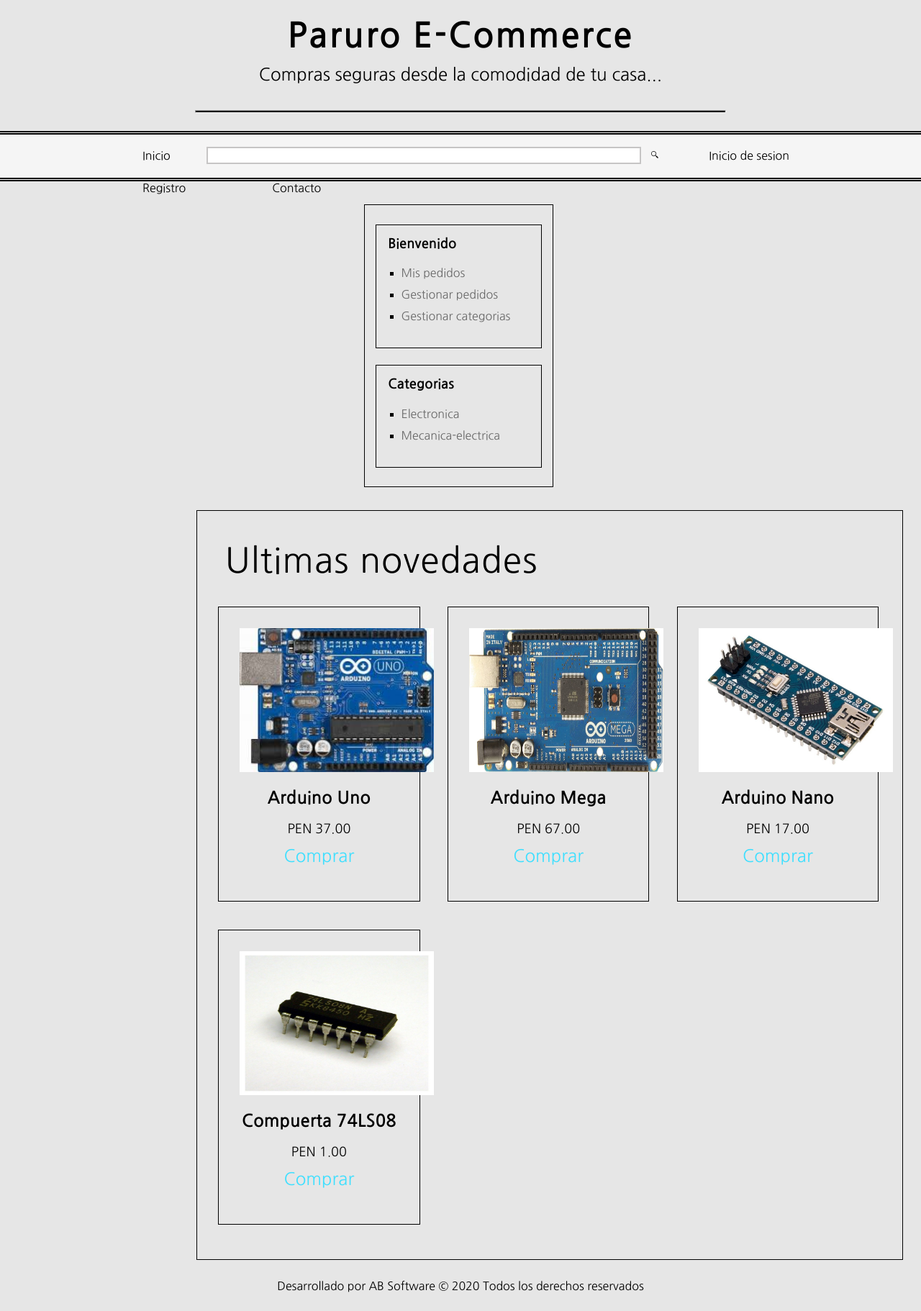
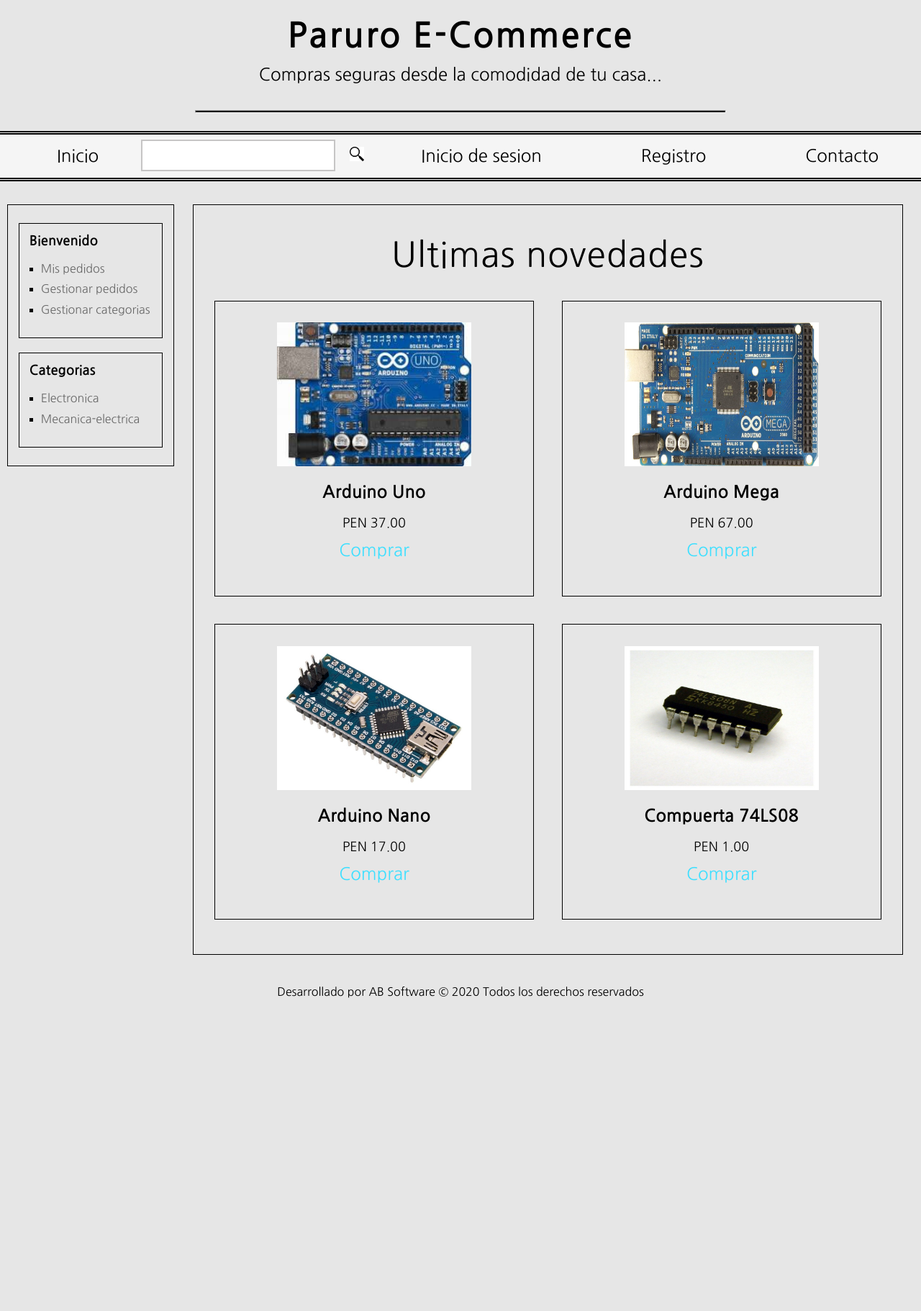
Before and after one commit to LeonardoTorresDev/Paruro-E-Commerce, a PHP site: page /Dev/maqueta.html in a window 1280 px wide. Shown: the whole page at 72% size. After the commit the page ends 1387 px from the top, so only its background shows below. Run offline with PHP 8.4, Linux system fonts and the light colour scheme.

Commit message:
responsive

```diff
--- a/Proyecto/assets/styles/styles.css
+++ b/Proyecto/assets/styles/styles.css
@@ -21,8 +21,6 @@ a:visited{
 a:hover{
     color: #F16161;
 }
-
-
 
 #header{
     text-align: center;
@@ -52,26 +50,69 @@ a:hover{
     margin-right: 20%;
 }
 
-
+/*NAV BAR*/
 #menu{
     clear: both;
     background: whitesmoke;
     height: 60px;
     border-top: 5px double black;
     border-bottom: 5px double black;
-
-
 }
 #menu ul{
+    justify-content: center;
     list-style: none;
     text-decoration:none;
     margin-top: 0.5%;
-    margin-left: 8%;
-    padding-left: 2%;
 }
 #menu ul li{
     line-height: 25px;
     float: left;
+}
+
+.menu_lista{
+    display: flex;
+    flex-flow: row wrap;
+    font-size: 1.5em;
+}
+
+.menu_barra{
+    flex: 5 1 auto;
+}
+
+.menu_el{
+    flex: 1 1 auto;
+}
+
+.busq{
+    display: flex;
+    justify-content: center;
+    flex-flow: row nowrap;
+}
+
+.busqBarra{
+    flex: 10 1 auto;
+    align-content: center;
+    width: 90%;
+    height: 40px;
+    border: 2px solid #C6C5C5;
+}
+
+#menu ul li input[type="text"]:focus{
+    border: 2px solid black;
+
+}
+#menu ul li input[type="text"]:hover{
+    border: 2px solid #5B5B5B;
+
+}
+
+.busqBoton{
+    margin-top: 2px;
+    flex: 1 1 auto;
+    margin-left: 20px;
+    margin-top: 10px;
+    height: 1.5em;
+    width: 1.5em;
 }
 #menu ul li a{
     display: block;
@@ -80,6 +121,7 @@ a:hover{
 #menu a{
     display: inline-block;
     text-decoration: none;
+    text-align: center;
     padding: 10px;
     padding-left: 50px;
     padding-right:50px;
@@ -89,42 +131,70 @@ a:hover{
     color: #736D6D;
     border-bottom: 2px solid black;
 }
-#menu ul li input[type="text"]{
-    margin-top: 10px;
-    width: 600px;
-    height: 20px;
-    border: 2px solid #C6C5C5;
+/*Contenedor padre*/
+.contenido{
+    display: flex;
+    flex-flow: row nowrap;
+}
+/*LATERAL*/
+#lateral{
+    flex: 2 1 auto;
+    float:left;
+    margin-top: 2.5%;
+    margin-left: 10px;
+    margin-right: 2%;
+    min-width: 200px;
+    border: 1px solid black;
+    padding: 15px;
+    height: max-content;
 
 }
-#menu ul li input[type="text"]:focus{
-    margin-top: 10px;
-    width: 600px;
-    height: 20px;
-    border: 2px solid black;
-
+#lateral ul{
+    text-decoration:none;
+    list-style: square;
+    margin-left:15%;
+    margin-bottom: 15%;
 }
-#menu ul li input[type="text"]:hover{
-    margin-top: 10px;
-    width: 600px;
-    height: 20px;
-    border: 2px solid #5B5B5B;
-
+#lateral ul li{
+    margin-top: 3%;
+    margin-bottom: 5%;
 }
-#menu ul li input[type="image"]{
-    margin-left: 10px;
-    height: 10px;
+#lateral h3{
+    padding:7%;
+}
+#lateral a{
+    text-decoration: none;
+}
+#login{
+    margin-top: 5%;
+    border: 1px solid black;
+    margin-bottom: 10%;
+}
+#categorias{
+    border: 1px solid black;
+    margin-bottom: 5%;
+}
+#lateral ul li a{
+    color: #696969;
+}
+#lateral ul li a:hover{
+    color: black;
 }
 
-
+/*CENTRAL*/
 #central{
     float:right;
-    width: 75%;
+    flex: 9 1 auto;
     height: auto;
     min-height: 900px;
     border: 1px solid black;
     margin-right: 25px;
     margin-top: 2.5%;
     padding: 10px;
+
+    display: flex;
+    flex-flow: row wrap;
+    justify-content: space-around;
 }
 #central h1{
     font-size: 48px;
@@ -134,7 +204,12 @@ a:hover{
     letter-spacing: 1px;
     padding: 3%;
 }
-
+.ultimasnovedades{
+    flex: 1 1 auto;
+    text-align: center;
+    width: 100%;
+    height: min-content;
+}
 
 .product img{
     width: 270px;
@@ -142,8 +217,8 @@ a:hover{
     padding: 10px;
 }
 .product{
-    width: 25%;
     text-align:center;
+    height: min-content;
     border: 1px solid black;
     float: left;
     margin-left: 2%;
@@ -151,6 +226,8 @@ a:hover{
     padding: 2%;
     margin-bottom: 4%;
     padding-bottom: 5%;
+
+    flex: 1 1 auto;
 }
 .product h2{
     font-size: 24px;
@@ -225,51 +302,23 @@ input[type="email"],select{
     display: block;
     color: #F16161;
 }
-#lateral{
-    width: 18%;
-    float:left;
-    margin-top: 2.5%;
-    margin-left: 10px;
-    border: 1px solid black;
-    padding: 15px;
-    height: auto;
-
-}
-#lateral ul{
-    text-decoration:none;
-    list-style: square;
-    margin-left:15%;
-    margin-bottom: 15%;
-}
-#lateral ul li{
-    margin-top: 3%;
-    margin-bottom: 5%;
-}
-#lateral h3{
-    padding:7%;
-}
-#lateral a{
-    text-decoration: none;
-}
-#login{
-    margin-top: 5%;
-    border: 1px solid black;
-    margin-bottom: 10%;
-}
-#categorias{
-    border: 1px solid black;
-    margin-bottom: 5%;
-}
-#lateral ul li a{
-    color: #696969;
-}
-#lateral ul li a:hover{
-    color: black;
-}
 
 #footer{
+    margin-top: 15px;
     clear: both;
     text-align: center;
     padding-top:2%;
     padding-bottom: 2%;
 }
+
+@media all and (max-width: 1117px){
+    #menu{
+        height: 120px;
+    }
+}
+
+@media all and (max-width: 900px){
+    .product img{
+        display: none;
+    }
+}
--- a/Proyecto/maqueta.html
+++ b/Proyecto/maqueta.html
@@ -21,30 +21,30 @@
         </header>
         <!--MENU-->
         <nav id="menu">
-            <ul>
-                <li>
+            <ul class="menu_lista">
+                <li class="menu_el">
                     <a href="#">Inicio</a>
                 </li>
-                <li>
-                    <form action="index.php" method="POST">
-                        <input type="text" name="buscar">
-                        <input type="image" src="assets/img/lupa.png">
+                <li  class="menu_barra">
+                    <form class="busq" action="index.php" method="POST">
+                        <input class="busqBarra" type="text" name="buscar">
+                        <input class="busqBoton" type="image" src="assets/img/lupa.png">
                     </form>
                 </li>
-                <li>
+                <li class="menu_el">
                     <a href="#">Inicio de sesion</a>
                 </li>
-                <li>
+                <li class="menu_el">
                     <a href="#">Registro</a>
                 </li>
-                <li>
+                <li class="menu_el">
                     <a href="#">Contacto</a>
                 </li>
             </ul>
         </nav>
         <!--BARRA LATERAL-->
 
-        <div id="content">
+        <div id="content" class="contenido">
 
                 <aside id="lateral">
                     <div id="login" class="block-aside">
@@ -80,7 +80,9 @@
 
             <!--Contendio principal-->
             <div id="central">
-                <h1>Ultimas novedades</h1>
+                <div class="ultimasnovedades">
+                    <h1>Ultimas novedades</h1>
+                </div>
                 <div class="product">
                     <img src="assets/img/ProductoArduino.jpg">
                     <h2>Arduino Uno</h2>
```
